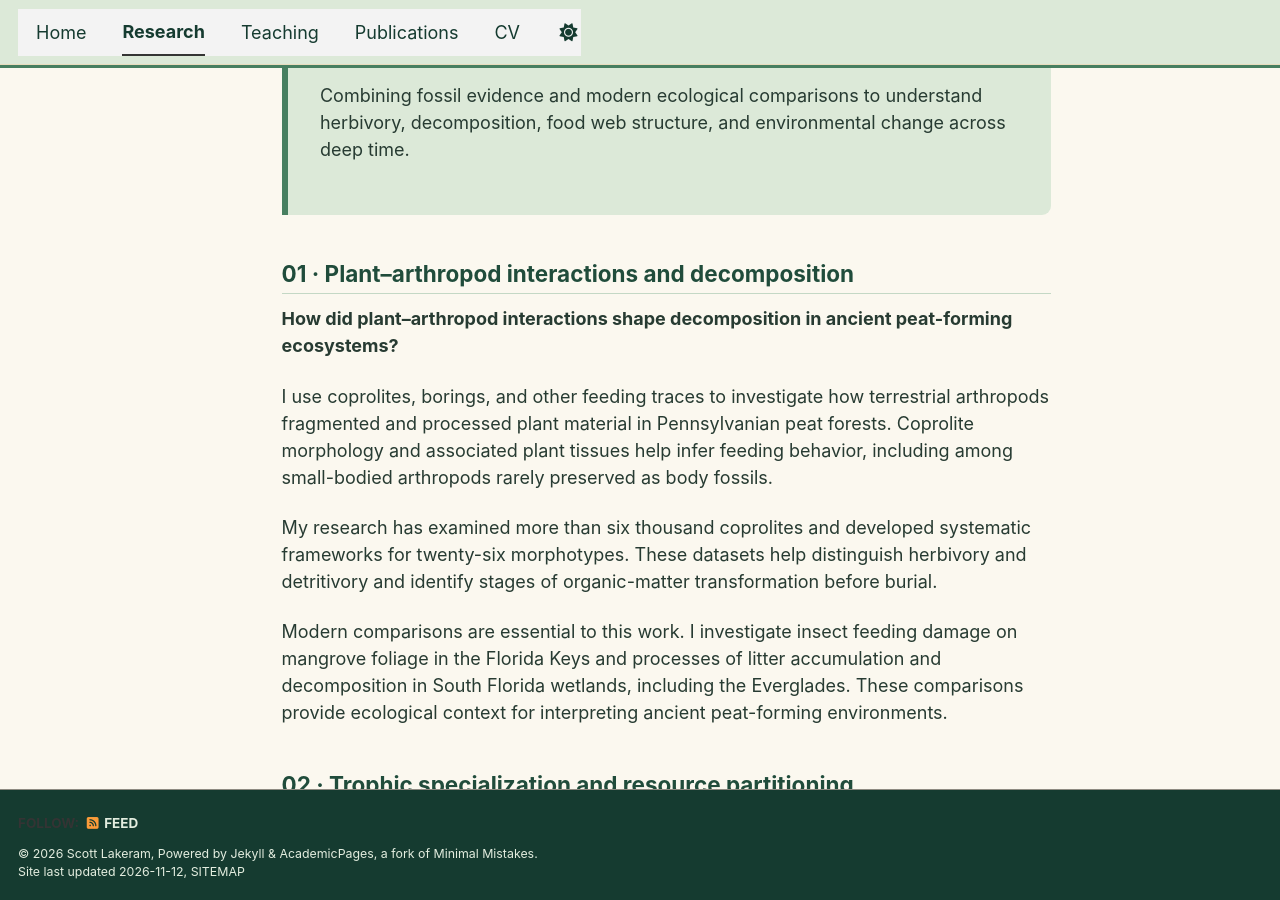
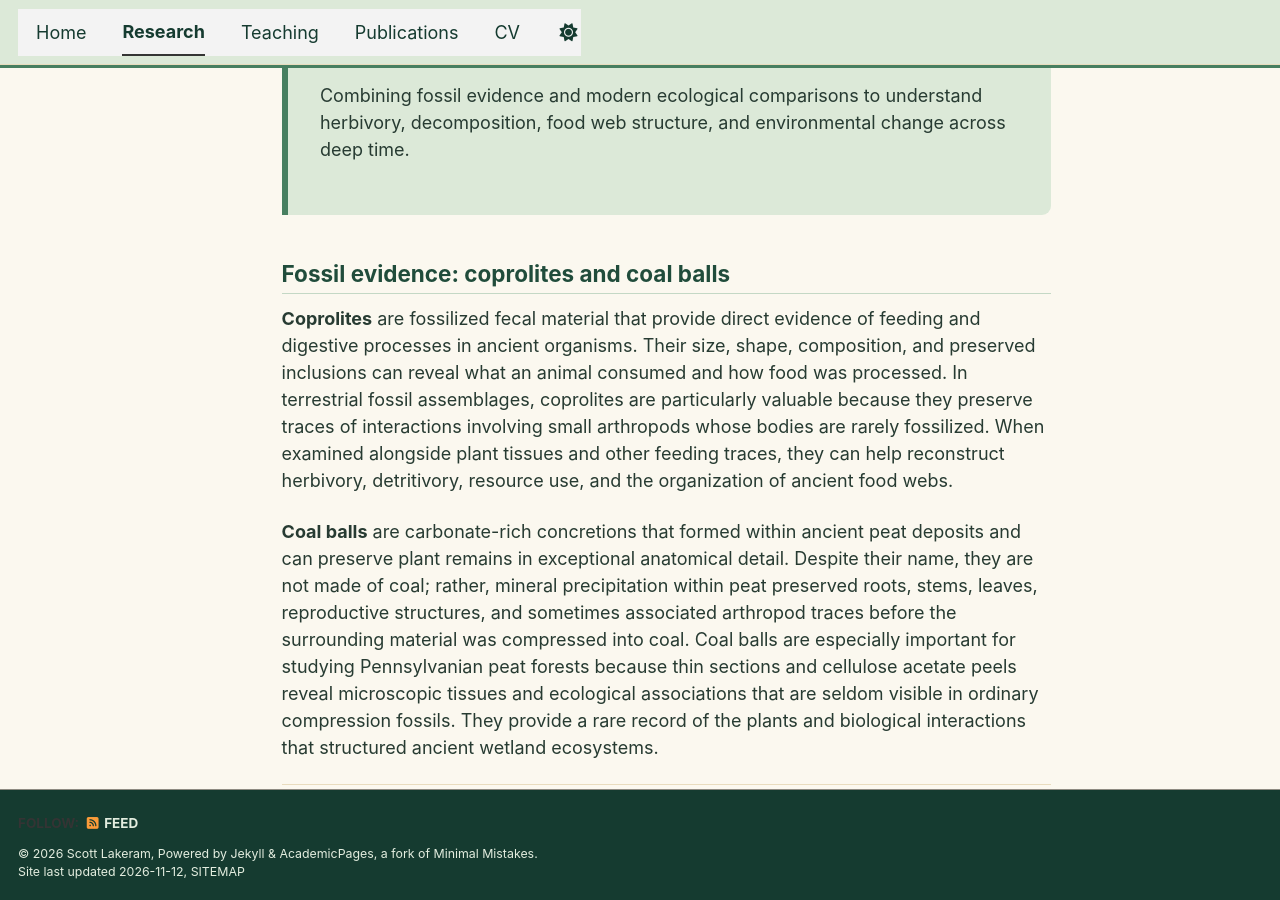
Before and after one commit to slakeram/slakeram.github.io, a Jekyll site: the page built from _pages/research.md, in a window 1280 px wide and 900 px high, scrolled down 240 px. Built offline with Jekyll 4.4.1, drawn with Linux system fonts in a browser that asks for light colours; a script bundle is joined from its source files by our own code; a style sheet for code colours, icons or effects is not loaded.

Commit message:
Explain coprolite fossil significance and coal ball preservation on research page

```diff
--- a/_pages/research.md
+++ b/_pages/research.md
@@ -6,6 +6,14 @@ author_profile: false
 ---
 
 <div class="botanical-intro"><p class="botanical-eyebrow">RESEARCH PROGRAM</p><h1>Plant–arthropod interactions and the evolution of terrestrial ecosystems</h1><p>Combining fossil evidence and modern ecological comparisons to understand herbivory, decomposition, food web structure, and environmental change across deep time.</p></div>
+
+## Fossil evidence: coprolites and coal balls
+
+**Coprolites** are fossilized fecal material that provide direct evidence of feeding and digestive processes in ancient organisms. Their size, shape, composition, and preserved inclusions can reveal what an animal consumed and how food was processed. In terrestrial fossil assemblages, coprolites are particularly valuable because they preserve traces of interactions involving small arthropods whose bodies are rarely fossilized. When examined alongside plant tissues and other feeding traces, they can help reconstruct herbivory, detritivory, resource use, and the organization of ancient food webs.
+
+**Coal balls** are carbonate-rich concretions that formed within ancient peat deposits and can preserve plant remains in exceptional anatomical detail. Despite their name, they are not made of coal; rather, mineral precipitation within peat preserved roots, stems, leaves, reproductive structures, and sometimes associated arthropod traces before the surrounding material was compressed into coal. Coal balls are especially important for studying Pennsylvanian peat forests because thin sections and cellulose acetate peels reveal microscopic tissues and ecological associations that are seldom visible in ordinary compression fossils. They provide a rare record of the plants and biological interactions that structured ancient wetland ecosystems.
+
+---
 
 <a id="decomposition"></a>
 ## 01 · Plant–arthropod interactions and decomposition
```
